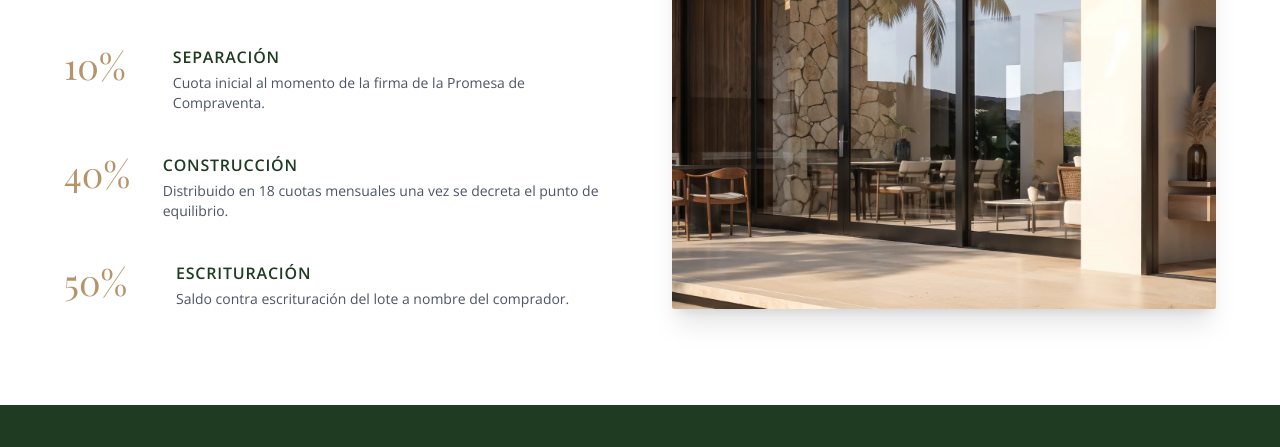
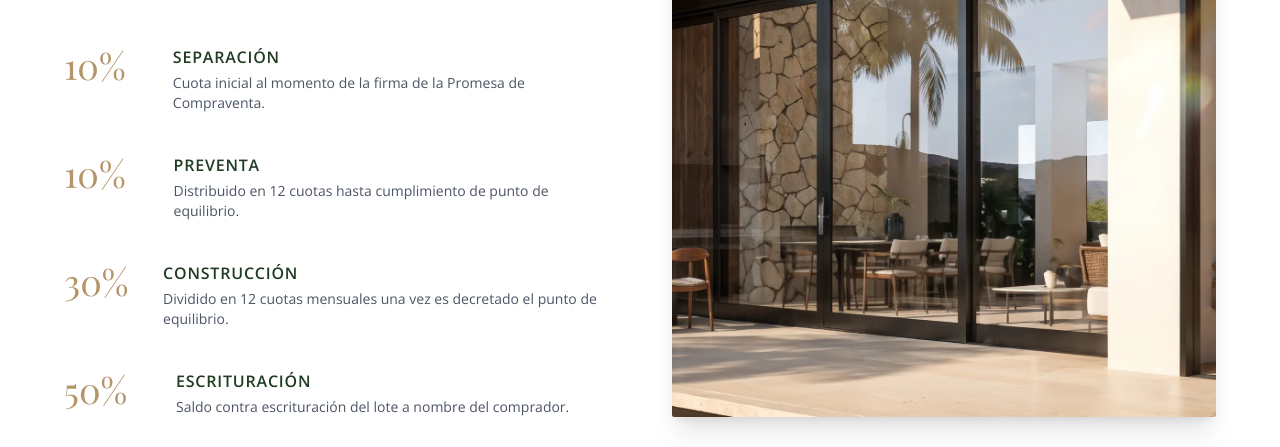
Before and after one commit to movemosmarcas/karucampestre, a website: page index.html in a window 1280 px wide. Shown: the part 7206-7653 px from the top of the page. Drawn offline with nearby package versions, Linux system fonts and the light colour scheme; a web font is replaced by a local one.

Commit message:
Update payment plan distribution (10/10/30/50)

```diff
--- a/index.html
+++ b/index.html
@@ -455,10 +455,17 @@ height="0" width="0" style="display:none;visibility:hidden"></iframe></noscript>
                         </div>
                     </div>
                     <div class="flex items-start">
-                        <div class="text-4xl font-serif text-karu-arena w-28">40%</div>
+                        <div class="text-4xl font-serif text-karu-arena w-28">10%</div>
+                        <div>
+                            <h4 class="font-bold uppercase tracking-wider text-karu-verde mb-1">Preventa</h4>
+                            <p class="text-sm text-gray-600">Distribuido en 12 cuotas hasta cumplimiento de punto de equilibrio.</p>
+                        </div>
+                    </div>
+                    <div class="flex items-start">
+                        <div class="text-4xl font-serif text-karu-arena w-28">30%</div>
                         <div>
                             <h4 class="font-bold uppercase tracking-wider text-karu-verde mb-1">Construcción</h4>
-                            <p class="text-sm text-gray-600">Distribuido en 18 cuotas mensuales una vez se decreta el punto de equilibrio.</p>
+                            <p class="text-sm text-gray-600">Dividido en 12 cuotas mensuales una vez es decretado el punto de equilibrio.</p>
                         </div>
                     </div>
                     <div class="flex items-start">
```
